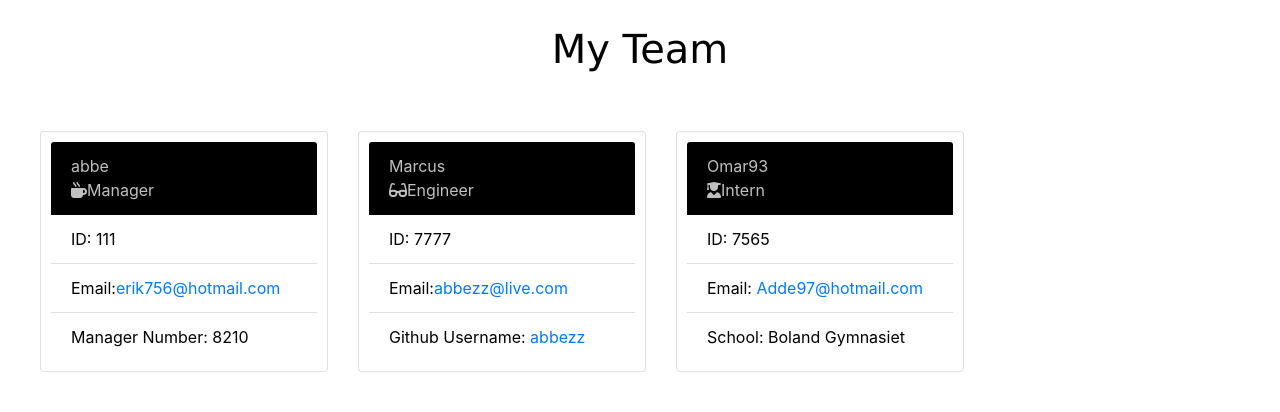
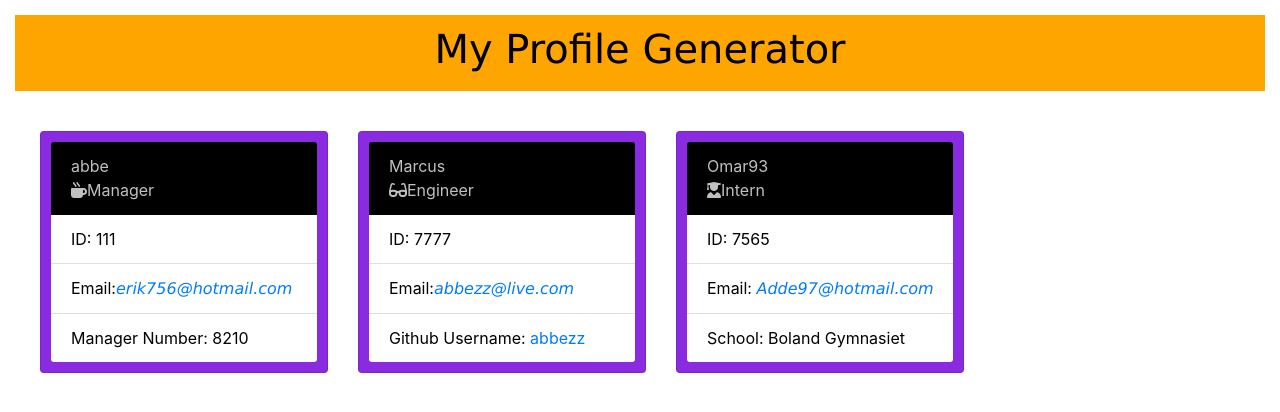
Before and after one commit to abbezz/Team-Profile-Generator, a website: page Develop/index.html in a window 1280 px wide. Drawn offline with nearby package versions, Linux system fonts and the light colour scheme.

Commit message:
Changes in CSS

```diff
--- a/Develop/index.html
+++ b/Develop/index.html
@@ -12,7 +12,7 @@
 </head>
 <body>
     <header>
-        <h1> My Team </h1>
+        <h1> My Profile Generator</h1>
     </header>
 
     <main>
--- a/Develop/style.css
+++ b/Develop/style.css
@@ -1,3 +1,5 @@
+
+
 header{
   color: black;
   font-family: 'Lucida Sans', 'Lucida Sans Regular', 'Lucida Grande', 'Lucida Sans Unicode', Geneva, Verdana, sans-serif;
@@ -7,7 +9,6 @@ header{
   justify-content: center;
   font-size: 2rem;
   margin: 15px;
-  background: url(sdsadasd.jpg);
   padding: 10px;
 }
 
@@ -22,6 +23,7 @@ main {
 .card{
   padding: 10px;
   margin: 15px;
+ background-color: blueviolet;
 }
 .card-header{
   color: silver;
@@ -36,7 +38,9 @@ main {
 .list-group-item{
   white-space: nowrap;
   overflow: visible;
+
 }
 #email {
-  color:green
+font-family: 'Lucida Sans', 'Lucida Sans Regular', 'Lucida Grande', 'Lucida Sans Unicode', Geneva, Verdana, sans-serif;
+font-style: oblique;
 }
```
